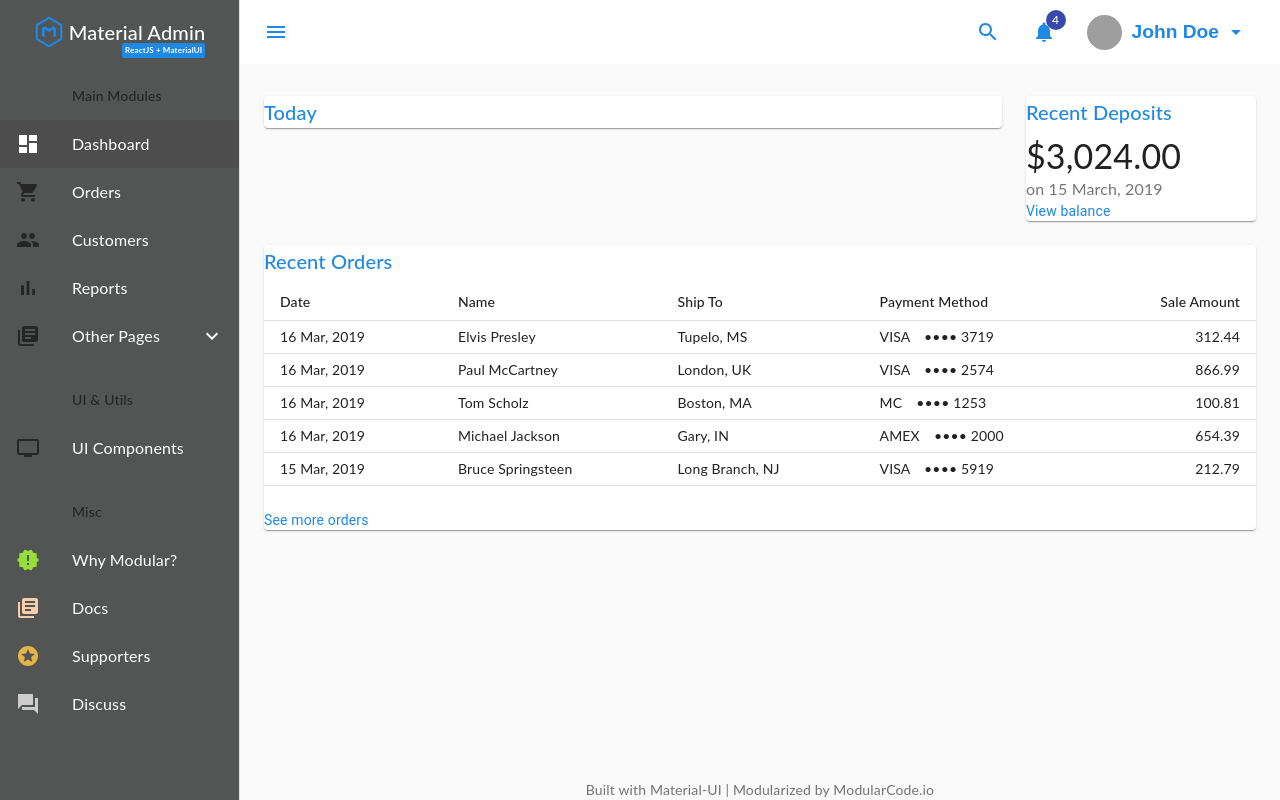
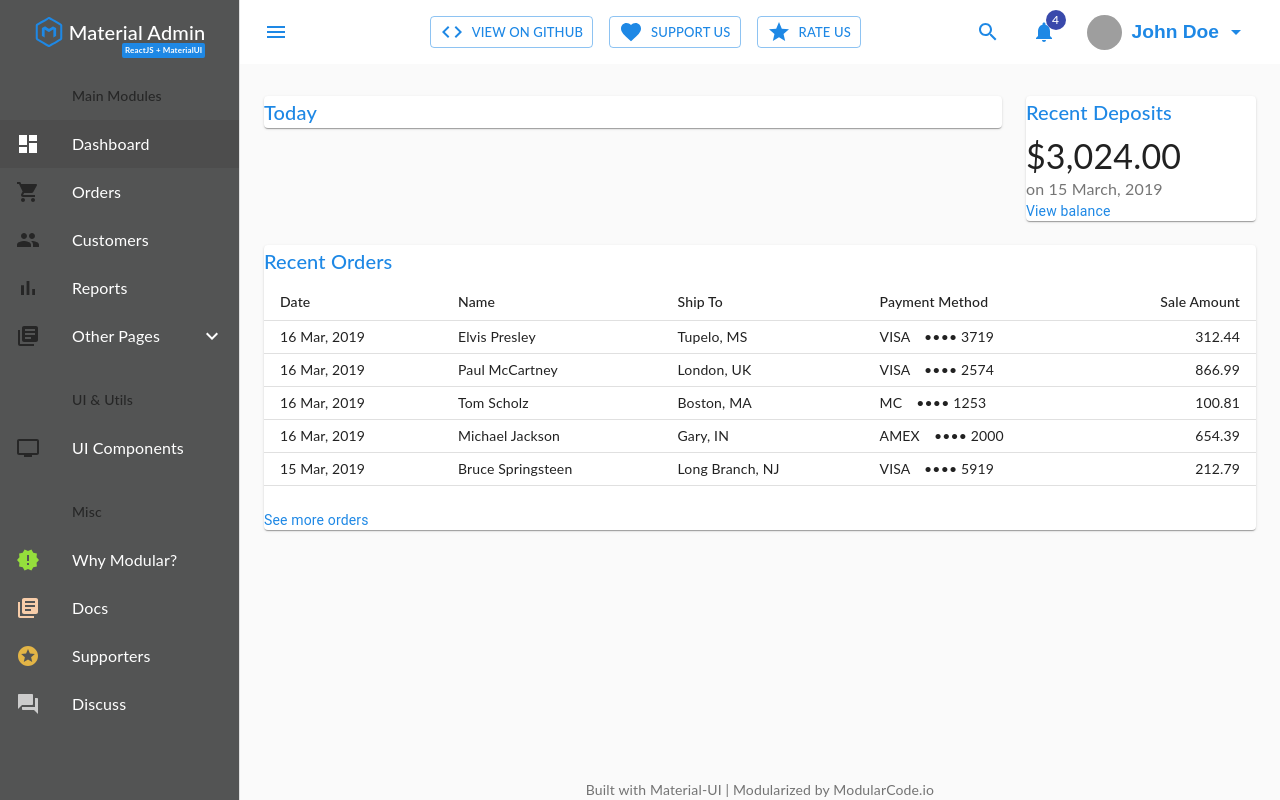
Before and after one commit to modularcode/modular-admin-react-pro, a React (Create React App) app: page / in a window 1280 px wide. Built offline with nearby package versions, Linux system fonts and the light colour scheme; grey boxes are pictures that could not be loaded.

Commit message:
Add header demo links

```diff
--- a/src/Dashboard/Demo/Discuss/Discuss.tsx
+++ b/src/Dashboard/Demo/Discuss/Discuss.tsx
@@ -1,11 +1,15 @@
 import React from 'react'
+import { makeStyles, createStyles } from '@material-ui/core/styles'
+import Disqus from 'disqus-react'
+import Typography from '@material-ui/core/Typography'
+import Paper from '@material-ui/core/Paper'
 
-import Disqus from 'disqus-react'
-
+import { Theme } from '_theme'
 import PageContainer from '../../_common/BasePageContainer'
-import Typography from '@material-ui/core/Typography'
 
 const Discuss = () => {
+  const classes = useStyles()
+
   const disqusShortname = 'modularcode-material-admin-react'
   const disqusConfig = {
     url: 'https://material-admin-react.modularcode.io',
@@ -15,13 +19,22 @@ const Discuss = () => {
 
   return (
     <PageContainer>
-      <Typography variant="h3" component="h1">
-        Discuss
-      </Typography>
-
-      <Disqus.DiscussionEmbed shortname={disqusShortname} config={disqusConfig} />
+      <Paper className={classes.content}>
+        <Typography variant="h4" component="h1">
+          Discuss
+        </Typography>
+        <Disqus.DiscussionEmbed shortname={disqusShortname} config={disqusConfig} />
+      </Paper>
     </PageContainer>
   )
 }
 
+const useStyles = makeStyles((theme: Theme) =>
+  createStyles({
+    content: {
+      padding: theme.spacing(3, 2),
+    },
+  }),
+)
+
 export default Discuss
--- a/src/Dashboard/_common/TheHeader/Header.tsx
+++ b/src/Dashboard/_common/TheHeader/Header.tsx
@@ -1,6 +1,6 @@
 import React from 'react'
 import clsx from 'clsx'
-
+import { Link, LinkProps } from 'react-router-dom'
 import { makeStyles } from '@material-ui/core/styles'
 import AppBar from '@material-ui/core/AppBar'
 import Avatar from '@material-ui/core/Avatar'
@@ -10,15 +10,24 @@ import Badge from '@material-ui/core/Badge'
 // import Menu from '@material-ui/core/Menu'
 // import MenuItem from '@material-ui/core/MenuItem'
 import IconMenu from '@material-ui/icons/Menu'
+import IconCode from '@material-ui/icons/Code'
 import IconSearch from '@material-ui/icons/Search'
+import IconFavorite from '@material-ui/icons/Favorite'
+import IconStar from '@material-ui/icons/Star'
 import IconArrowDropDown from '@material-ui/icons/ArrowDropDown'
+
 import NotificationsIcon from '@material-ui/icons/Notifications'
+import Button from '@material-ui/core/Button'
 
 // import HeaderSearch from './HeaderSearch'
 
 interface HeaderProps {
   onToggle?: (event: React.MouseEvent<HTMLButtonElement>) => void
 }
+
+const SupportLink = React.forwardRef<HTMLAnchorElement, LinkProps>((props, ref) => (
+  <Link innerRef={ref as any} {...props} />
+))
 
 const Header = ({ onToggle }: HeaderProps) => {
   const classes = useStyles()
@@ -35,6 +44,39 @@ const Header = ({ onToggle }: HeaderProps) => {
         >
           <IconMenu />
         </IconButton>
+        <div className={classes.demo}>
+          <Button
+            size="small"
+            variant="outlined"
+            color="primary"
+            className={classes.button}
+            href="https://github.com/modularcode/material-admin-react"
+          >
+            <IconCode className={classes.leftIcon} />
+            View on GitHub
+          </Button>
+          <Button
+            component={SupportLink}
+            size="small"
+            variant="outlined"
+            color="primary"
+            className={classes.button}
+            to="/demo/supporters"
+          >
+            <IconFavorite className={classes.leftIcon} />
+            Support Us
+          </Button>
+          <Button
+            size="small"
+            variant="outlined"
+            color="primary"
+            className={classes.button}
+            href="https://github.com/modularcode/material-admin-react/stargazers"
+          >
+            <IconStar className={classes.leftIcon} />
+            Rate Us
+          </Button>
+        </div>
         <div className={classes.actions}>
           <IconButton edge="start" color="inherit" aria-label="Search" className={classes.searchButton}>
             <IconSearch />
@@ -69,11 +111,23 @@ const useStyles = makeStyles(theme => ({
   toolbar: {
     paddingRight: 24, // keep right padding when drawer closed
   },
+  menuButton: {
+    marginRight: 15,
+  },
+  demo: {
+    flex: 1,
+    display: 'flex',
+    justifyContent: 'center',
+    alignItems: 'center',
+  },
+  button: {
+    margin: theme.spacing(1),
+  },
+  leftIcon: {
+    marginRight: theme.spacing(1),
+  },
   actions: {
     marginLeft: 'auto',
-  },
-  menuButton: {
-    marginRight: 15,
   },
   searchButton: {
     marginRight: 20,
```
